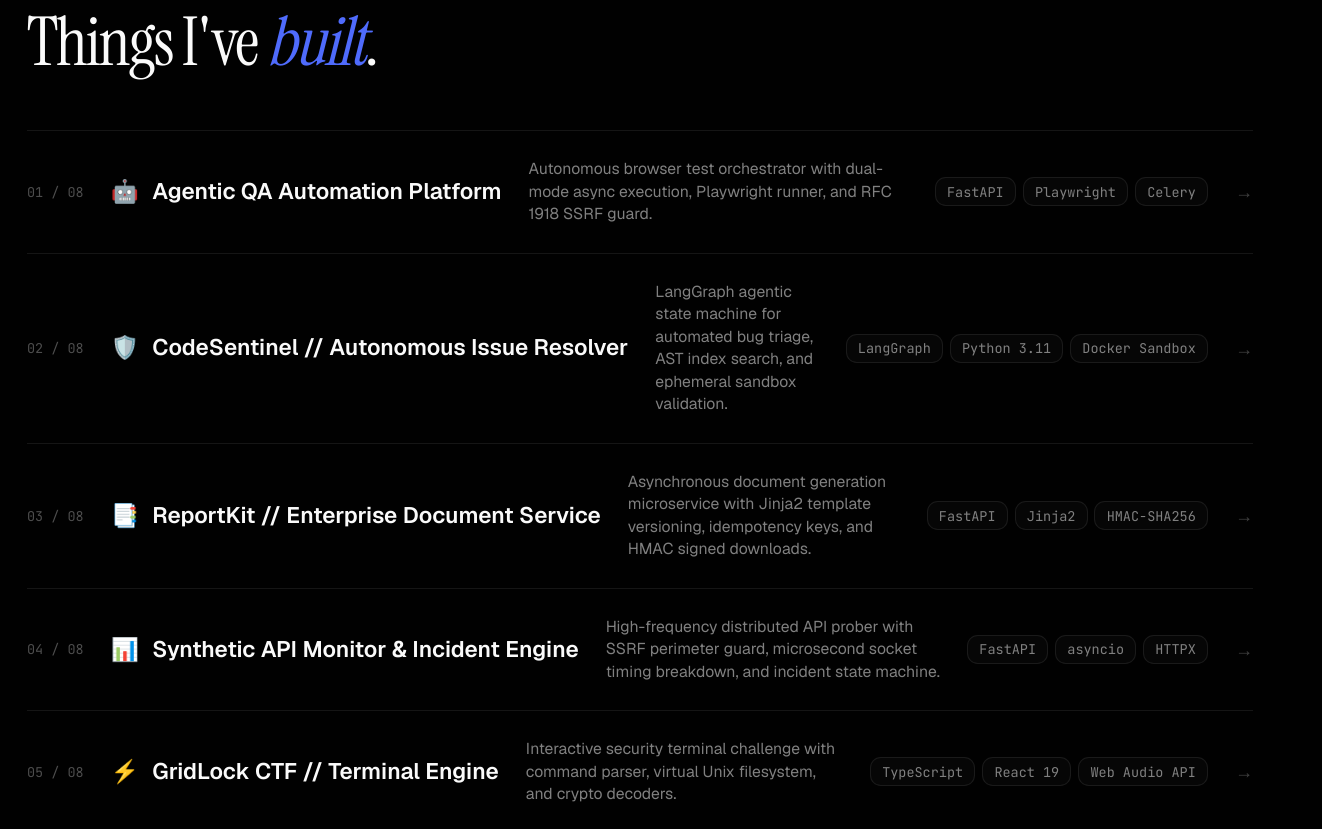
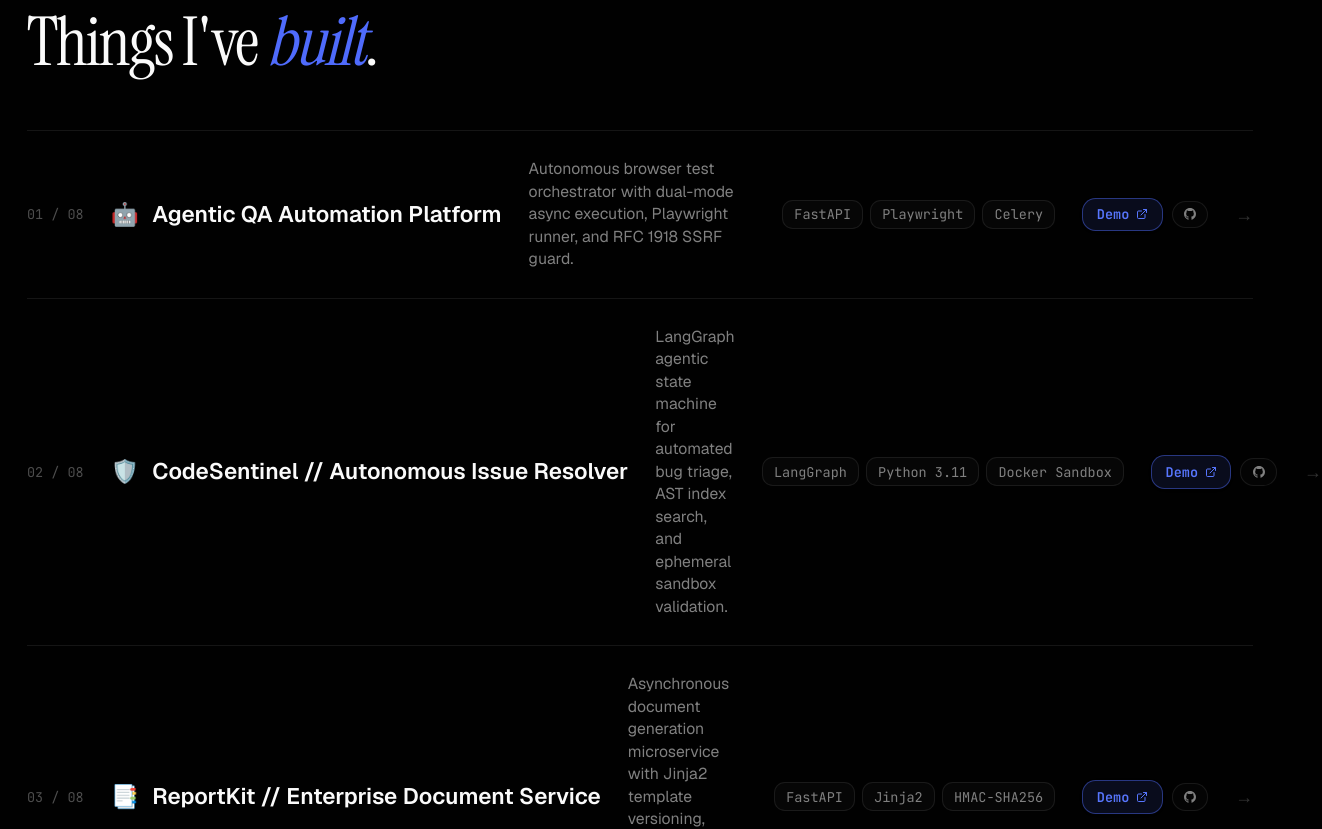
Before and after one commit to Akay24/demo-test-portfolio, a Next.js app: page / in a window 1280 px wide. Shown: the part 3180-4009 px from the top of the page, 1322 px wide, since content can reach past the window. Built offline with nearby package versions, Linux system fonts and the light colour scheme.

Commit message:
feat(projects): add direct Live Demo action button to project rows

```diff
--- a/components/sections/projects.tsx
+++ b/components/sections/projects.tsx
@@ -118,9 +118,17 @@ function WorkRow({
   const num = (index + 1).toString().padStart(2, "0");
 
   return (
-    <motion.button
+    <motion.div
+      role="button"
+      tabIndex={0}
       onClick={onSelect}
-      className="group flex w-full items-center gap-4 border-b border-border py-5 text-left transition-all duration-300 hover:bg-muted/40 hover:pl-3 sm:gap-6 md:py-6"
+      onKeyDown={(e) => {
+        if (e.key === "Enter" || e.key === " ") {
+          e.preventDefault();
+          onSelect();
+        }
+      }}
+      className="group flex w-full items-center gap-4 border-b border-border py-5 text-left transition-all duration-300 hover:bg-muted/40 hover:pl-3 cursor-pointer sm:gap-6 md:py-6"
       initial={{ opacity: 0, x: -20 }}
       whileInView={{ opacity: 1, x: 0 }}
       viewport={{ once: true }}
@@ -147,7 +155,7 @@ function WorkRow({
       </span>
 
       {/* Tech badges */}
-      <span className="ml-auto hidden shrink-0 gap-1.5 sm:flex">
+      <span className="hidden shrink-0 gap-1.5 xl:flex">
         {project.tech.slice(0, 3).map((t) => (
           <span
             key={t}
@@ -158,11 +166,37 @@ function WorkRow({
         ))}
       </span>
 
-      {/* Arrow */}
-      <span className="ml-auto shrink-0 text-muted-foreground/50 transition-all group-hover:translate-x-1 group-hover:text-foreground sm:ml-0">
+      {/* Direct Quick Action Buttons */}
+      <span
+        className="ml-auto flex shrink-0 items-center gap-2"
+        onClick={(e) => e.stopPropagation()}
+      >
+        <a
+          href={project.live}
+          target="_blank"
+          rel="noopener noreferrer"
+          className="inline-flex items-center gap-1.5 rounded-lg border border-primary/40 bg-primary/10 px-3 py-1.5 font-mono text-xs font-semibold text-primary transition-all hover:bg-primary hover:text-primary-foreground shadow-sm active:scale-95"
+          title="Launch Live Demo"
+        >
+          <span>Demo</span>
+          <ExternalLink size={12} />
+        </a>
+        <a
+          href={project.github}
+          target="_blank"
+          rel="noopener noreferrer"
+          className="hidden sm:inline-flex items-center gap-1.5 rounded-lg border border-border bg-card/80 px-2.5 py-1.5 font-mono text-xs text-muted-foreground transition-colors hover:text-foreground hover:bg-muted"
+          title="View GitHub Repository"
+        >
+          <GithubIcon size={12} />
+        </a>
+      </span>
+
+      {/* Detail Arrow */}
+      <span className="shrink-0 text-muted-foreground/40 transition-all group-hover:translate-x-1 group-hover:text-foreground">
         →
       </span>
-    </motion.button>
+    </motion.div>
   );
 }
 
```
